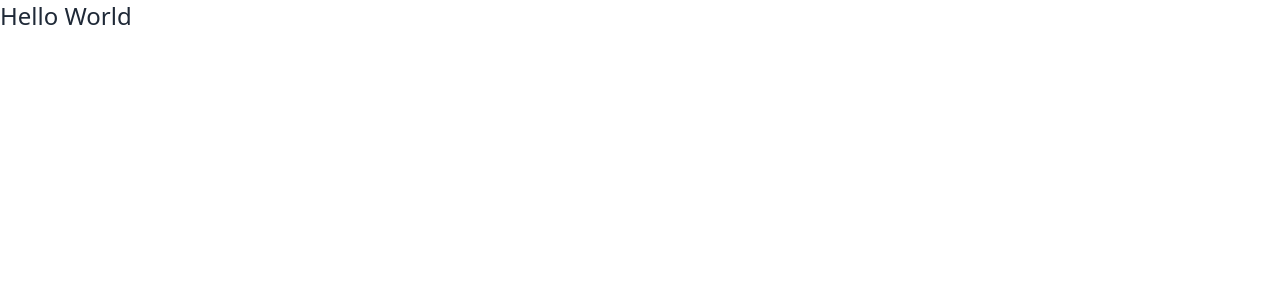
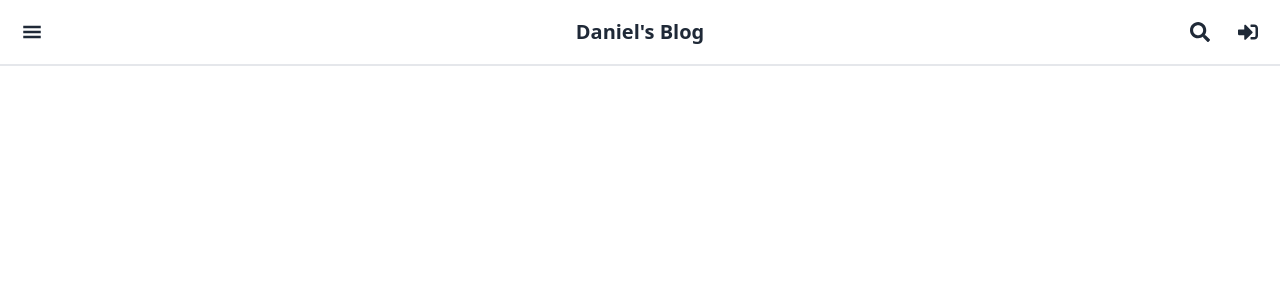
Before and after one commit to danielkim2711/personal-blog-app, a React (Create React App) app in the folder frontend/: page / in a window 1280 px wide. Shown: the top 300 px of the page. Built offline with nearby package versions, Linux system fonts and the light colour scheme.

Commit message:
Create navbar

```diff
--- a/frontend/src/App.tsx
+++ b/frontend/src/App.tsx
@@ -1,5 +1,12 @@
+import { BrowserRouter as Router } from 'react-router-dom';
+import Navbar from './layouts/Navbar';
+
 function App() {
-  return <h1 className='text-2xl'>Hello World</h1>;
+  return (
+    <Router>
+      <Navbar />
+    </Router>
+  );
 }
 
 export default App;
--- /dev/null
+++ b/frontend/src/layouts/Navbar.tsx
@@ -0,0 +1,45 @@
+import { Link } from 'react-router-dom';
+import { FaSearch, FaSignInAlt } from 'react-icons/fa';
+import { GiHamburgerMenu } from 'react-icons/gi';
+
+const Navbar = () => {
+  return (
+    <div className='navbar bg-base-100 border-b-2'>
+      <div className='navbar-start'>
+        <div className='dropdown'>
+          <label tabIndex={0} className='btn btn-ghost btn-circle'>
+            <GiHamburgerMenu className='w-5 h-5' />
+          </label>
+          <ul
+            tabIndex={0}
+            className='menu dropdown-content mt-3 p-1 shadow bg-base-100 rounded-box w-52'
+          >
+            <li>
+              <Link to='/about'>About</Link>
+            </li>
+            <li>
+              <Link to='/portfolio'>Portfolio</Link>
+            </li>
+          </ul>
+        </div>
+      </div>
+      <div className='navbar-center'>
+        <Link to='/' className='font-semibold text-xl'>
+          Daniel's Blog
+        </Link>
+      </div>
+      <div className='navbar-end'>
+        <button className='btn btn-ghost btn-circle'>
+          <FaSearch className='w-5 h-5' />
+        </button>
+        <button className='btn btn-ghost btn-circle'>
+          <Link to='/login'>
+            <FaSignInAlt className='w-5 h-5' />
+          </Link>
+        </button>
+      </div>
+    </div>
+  );
+};
+
+export default Navbar;
```
